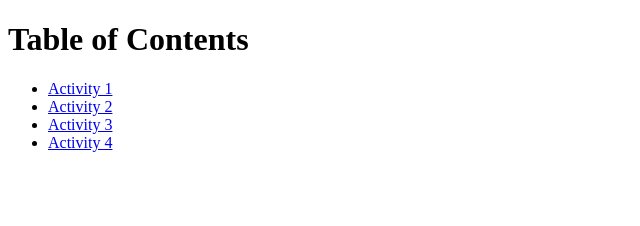
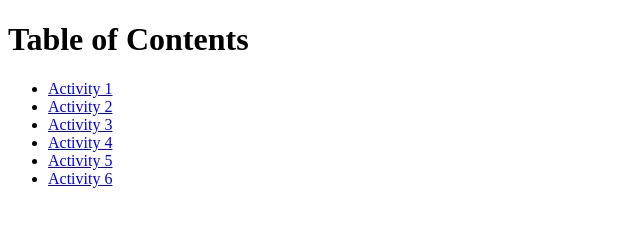
Before and after one commit to OLD-itdev160-sp2023/hlao-khang, a plain HTML site: page index.html in a window 1280 px wide. Shown: the whole page, without its empty margins (0-640 px from the left). Drawn offline with Linux system fonts and the light colour scheme.

Commit message:
Completed Activity 6

```diff
--- a/index.html
+++ b/index.html
@@ -11,6 +11,8 @@
       <li><a href="activity-2/index.html">Activity 2</a></li>
       <li><a href="activity-3/index.html">Activity 3</a></li>
       <li><a href="activity-4/index.html">Activity 4</a></li>
+      <li><a href="activity-5/index.html">Activity 5</a></li>
+      <li><a href="activity-6/index.html">Activity 6</a></li>
     </ul>
   </body>
 </html>
```
